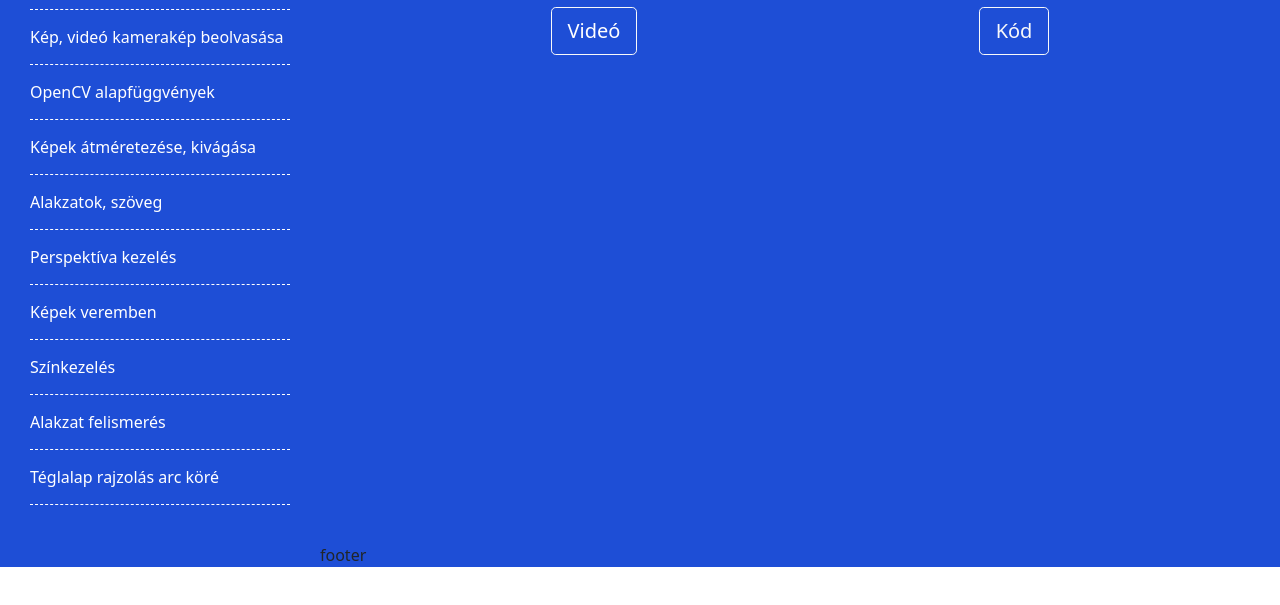
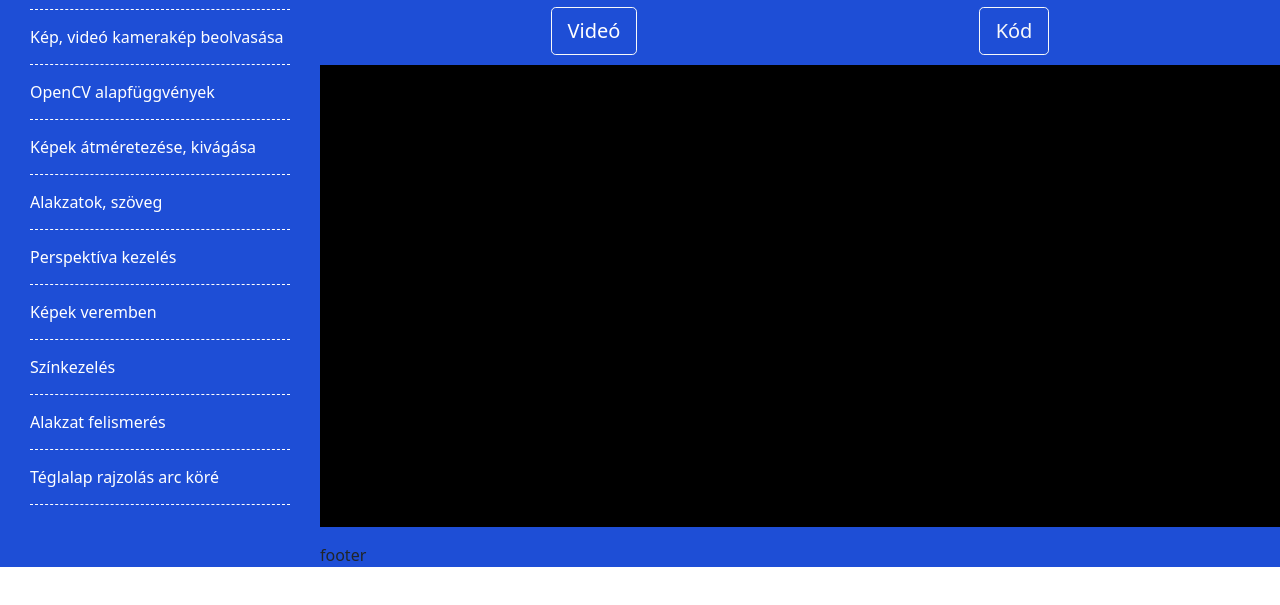
Before and after one commit to kizsi2019/MI, a plain HTML site: page glk1.html in a window 1280 px wide. Shown: the part 147-752 px from the top of the page. Drawn offline with nearby package versions, Linux system fonts and the light colour scheme.

Commit message:
css javítás

```diff
--- a/css/mi.css
+++ b/css/mi.css
@@ -14,6 +14,11 @@ body {
 .bg-primary {
     padding: 0;
     background-color: rgb(30, 78, 214);
+}
+
+.kod {
+    color: white;
+    background-color: black;
 }
 
 wrapper {
```
